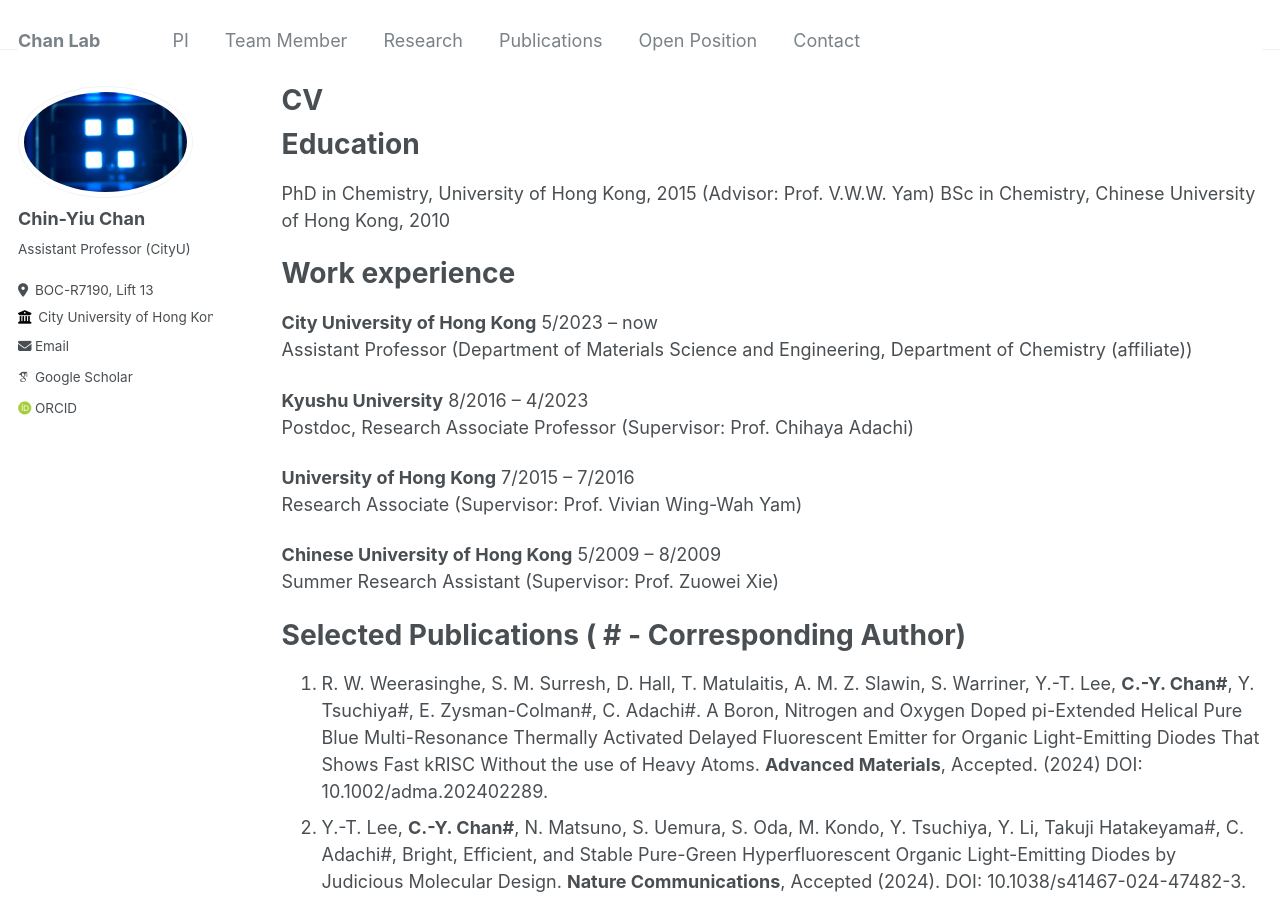
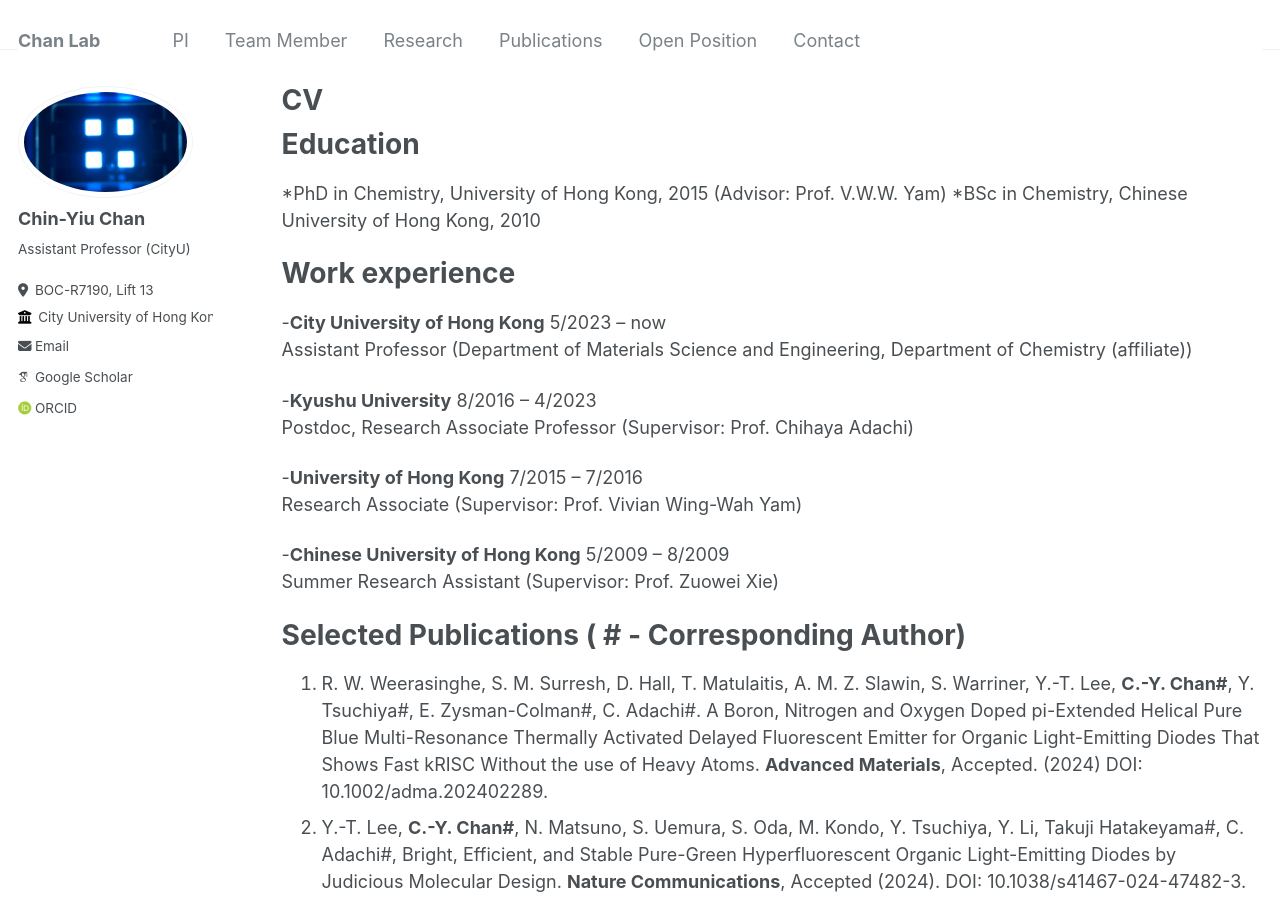
Before and after one commit to cychan-chem/chinychan.github.io, a Jekyll site: the page built from _pages/cv.md, in a window 1280 px wide and 900 px high. Built offline with Jekyll 4.4.1, drawn with Linux system fonts in a browser that asks for light colours; some web fonts are replaced.

Commit message:
Update cv.md

```diff
--- a/_pages/cv.md
+++ b/_pages/cv.md
@@ -11,21 +11,21 @@ redirect_from:
 
 Education
 ======
-PhD in Chemistry, University of Hong Kong, 2015 (Advisor: Prof. V.W.W. Yam)
-BSc in Chemistry, Chinese University of Hong Kong, 2010
+*PhD in Chemistry, University of Hong Kong, 2015 (Advisor: Prof. V.W.W. Yam)
+*BSc in Chemistry, Chinese University of Hong Kong, 2010
 
 Work experience
 ======
-**City University of Hong Kong** 5/2023 – now
+-**City University of Hong Kong** 5/2023 – now
 Assistant Professor (Department of Materials Science and Engineering, Department of Chemistry (affiliate))
 
-**Kyushu University** 8/2016 – 4/2023
+-**Kyushu University** 8/2016 – 4/2023
 Postdoc, Research Associate Professor (Supervisor: Prof. Chihaya Adachi)
 
-**University of Hong Kong** 7/2015 – 7/2016
+-**University of Hong Kong** 7/2015 – 7/2016
  Research Associate (Supervisor: Prof. Vivian Wing-Wah Yam)
 
-**Chinese University of Hong Kong** 5/2009 – 8/2009
+-**Chinese University of Hong Kong** 5/2009 – 8/2009
 Summer Research Assistant (Supervisor: Prof. Zuowei Xie)
 
 Selected Publications ( # - Corresponding Author)
```
